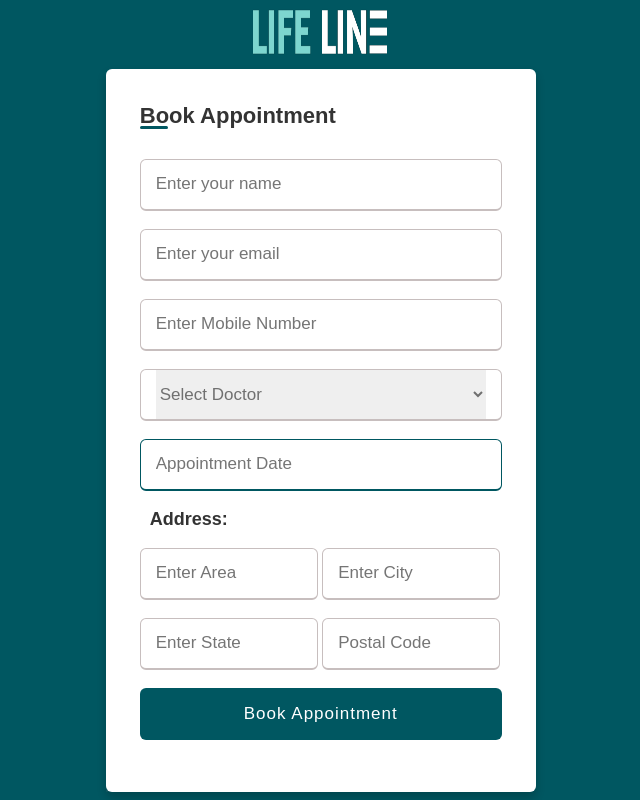
After one commit to itsbasil/Hospital-Management, a Django app: page /appointment in a window 1280 px wide. The commit adds this page. Shown: the whole page, without its empty margins (320-960 px from the left). Run offline with Django 4.2, Linux system fonts and the light colour scheme.

Commit message:
appointment page added

```diff
--- /dev/null
+++ b/myenv/myproject/myapp/static/css/appointment.css
@@ -0,0 +1,217 @@
+/*-----------------------------------*\
+  #CUSTOM PROPERTY
+\*-----------------------------------*/
+
+:root {
+
+    /**
+     * colors
+     */
+
+    --rich-black-fogra-29: hsl(222, 44%, 8%);
+    --middle-blue-green_40: hsla(174, 64%, 71%, 0.4);
+    --midnight-green: hsl(186, 100%, 19%);
+    --midnight-green_a25: hsla(186, 100%, 19%, 0.25);
+    --independece: hsl(236, 14%, 39%);
+    --verdigris: hsl(182, 100%, 35%);
+    --ming: hsl(186, 72%, 24%);
+    --space-cadet: hsla(226, 45%, 24%);
+    --eerie-black: hsl(0, 0%, 13%);
+    --alice-blue: hsl(187, 25%, 94%);
+    --gray-web: hsl(0, 0%, 50%);
+    --gainsboro: hsl(0, 0%, 87%);
+    --white: hsl(0, 0%, 100%);
+    --white_a20: hsla(0, 0%, 100%, 0.2);
+    --white_a10: hsla(0, 0%, 100%, 0.1);
+    --black: hsl(0, 0%, 0%);
+
+    /**
+     * typography
+     */
+
+    --ff-oswald: 'Oswald', sans-serif;
+    --ff-rubik: 'Rubik', sans-serif;
+
+    --headline-lg: 5rem;
+    --headline-md: 3rem;
+    --headline-sm: 2rem;
+    --title-lg: 1.8rem;
+    --title-md: 1.5rem;
+    --title-sm: 1.4rem;
+
+    --fw-500: 500;
+    --fw-700: 700;
+
+    /**
+     * spacing
+     */
+
+    --section-padding: 120px;
+
+    /**
+     * box shadow
+     */
+
+    --shadow-1: 0px 2px 20px hsla(209, 36%, 72%, 0.2);
+    --shadow-2: 0 4px 16px hsla(0, 0%, 0%, 0.06);
+
+    /**
+     * border radius
+     */
+
+    --radius-circle: 50%;
+    --radius-12: 12px;
+    --radius-6: 6px;
+    --radius-4: 4px;
+
+    /**
+     * transition
+     */
+
+    --transition-1: 0.25s ease;
+    --transition-2: 0.5s ease;
+    --transition-3: 1s ease;
+    --cubic-in: cubic-bezier(0.51, 0.03, 0.64, 0.28);
+    --cubic-out: cubic-bezier(0.05, 0.83, 0.52, 0.97);
+
+  }
+
+
+
+
+  @import url('https://fonts.googleapis.com/css?family=Poppins:400,500,600,700&display=swap');
+  *{
+    margin: 0;
+    padding: 0;
+    box-sizing: border-box;
+    font-family: 'Poppins', sans-serif;
+  }
+  body{
+    min-height: 100vh;
+    display: flex;
+    align-items: center;
+    justify-content: center;
+    background:  var(--midnight-green);
+  }
+  .wrapper{
+    position: relative;
+    max-width: 430px;
+    width: 180%;
+    background: #fff;
+    padding: 34px;
+    border-radius: 6px;
+    box-shadow: 0 5px 10px rgba(0,0,0,0.2);
+  }
+  .wrapper h2{
+    position: relative;
+    font-size: 22px;
+    font-weight: 600;
+    color: #333;
+  }
+  .wrapper h2::before{
+    content: '';
+    position: absolute;
+    left: 0;
+    bottom: 0;
+    height: 3px;
+    width: 28px;
+    border-radius: 12px;
+    background: var(--midnight-green);
+  }
+  .wrapper h3{
+    position: relative;
+    font-size: 18px;
+    font-weight: 600;
+    color: #333;
+  }
+
+  .wrapper form{
+    margin-top: 30px;
+  }
+  .wrapper :where( form .input-box,.select-box){
+    height: 52px;
+    margin: 18px 0;
+  }
+  form :where(.input-box input, .select-box){
+    height: 100%;
+    width: 100%;
+    outline: none;
+    padding: 0 15px;
+    font-size: 17px;
+    font-weight: 400;
+    color: #333;
+    border: 1.5px solid #C7BEBE;
+    border-bottom-width: 2.5px;
+    border-radius: 6px;
+    transition: all 0.3s ease;
+  }
+
+  .wrapper form .input-box2{
+    height: 52px;
+    margin: 18px 0;
+  }
+
+  form .input-box2 input{
+    height: 100%;
+    width: 178px;
+    outline: none;
+    padding: 0 15px;
+    font-size: 17px;
+    font-weight: 400;
+    color: #333;
+    border: 1.5px solid #C7BEBE;
+    border-bottom-width: 2.5px;
+    border-radius: 6px;
+    transition: all 0.3s ease;
+  }
+  .select-box select{
+    height:100%;
+    width:100%;
+    outline:none;
+    border:none;
+    color: #707070;
+    font-size: 17px;
+    font-weight: 400;
+  }
+
+  .input-box input:focus,
+  .input-box input:valid{
+    border-color: var(--midnight-green);
+  }
+  form .policy{
+    display: flex;
+    align-items: center;
+  }
+  form h3{
+    color: #707070;
+    font-size: 14px;
+    font-weight: 500;
+    margin-left: 10px;
+  }
+  .input-box.button input{
+    color: #fff;
+    letter-spacing: 1px;
+    border: none;
+    background: var(--midnight-green);
+    cursor: pointer;
+  }
+  .input-box.button input:hover{
+    background:  var(--midnight-green);
+  }
+  form .text h3{
+   color: #333;
+   width: 100%;
+   text-align: center;
+  }
+  form .text h3 a{
+    color: var(--midnight-green);
+    text-decoration: none;
+  }
+  form .text h3 a:hover{
+    text-decoration: underline;
+  }
+  .reglogo{
+
+    text-align-last: center;
+    margin-bottom: 10px;
+  }
--- a/myenv/myproject/myapp/static/css/style.css
+++ b/myenv/myproject/myapp/static/css/style.css
@@ -226,7 +226,9 @@ body.nav-active { overflow: hidden; }
 
 .btn:is(:hover, :focus-visible)::before { transform: translateX(100%); }
 
-.w-100 { width: 100%; }
+.w-100 {
+   width: 100%;
+   }
 
 .grid-list {
   display: grid;
--- /dev/null
+++ b/myenv/myproject/myapp/templates/appointment.html
@@ -0,0 +1,67 @@
+<!DOCTYPE html>
+<html lang="en" dir="ltr">
+  <head>
+    <meta charset="UTF-8">
+    <meta name="viewport" content="width=device-width, initial-scale=1.0">
+    <title>LIFE LINE HOSPITAL </title>
+    <link rel="stylesheet" href="../static/css/appointment.css">
+   </head>
+<body>
+
+  <section class="section hero" style="background-image: url('./static/images/hero-bg.png')" aria-label="home">
+    <div class="reglogo"> <a href="#" class="logo">
+      <img src="../static/images/logo.png" width="136" height="46" loading="lazy" alt="Lifeline">
+    </a></div>
+  <div class="wrapper">
+    <h2>Book Appointment</h2>
+    <form action="#">
+      <div class="input-box">
+        <input type="text" placeholder="Enter your name" required>
+      </div>
+      <div class="input-box">
+        <input type="email" placeholder="Enter your email" required>
+      </div>
+      <div class="input-box">
+        <input type="number" placeholder="Enter Mobile Number" required>
+      </div>
+
+      <div class="input-box">
+        <div class="column">
+            <div class="select-box">
+         <select>
+            <option>Select Doctor</option>
+            <option>Doctor1</option>
+            <option>Doctor2</option>
+            <option>Doctor3</option>
+            <option>Doctor4</option>
+         </select>
+         </div>
+        </div>
+      </div>
+
+      <div class="input-box">
+
+        <input type="text" name="date" placeholder="Appointment Date" onfocus="(this.type='date')" onblur="if(!this.value) this.type='text'">
+      </div>
+
+
+      <h3>Address:</h3>
+
+      <div class="input-box2">
+        <input type="text" placeholder="Enter Area" required>
+        <input type="text" placeholder="Enter City" required>
+      </div>
+      <div class="input-box2">
+        <input type="text" placeholder="Enter State" required>
+        <input type="number" placeholder="Postal Code" required>
+      </div>
+
+      <div class="input-box button">
+        <input type="Submit" value="Book Appointment">
+      </div>
+    </form>
+  </div>
+  </section>
+
+</body>
+</html>
--- a/myenv/myproject/myapp/urls.py
+++ b/myenv/myproject/myapp/urls.py
@@ -22,4 +22,5 @@ urlpatterns = [
      path('',views.index,name='index'),
      path('patientReg',views.patientReg,name='patientReg'),
      path('patientLog',views.patientLog,name='patientLog'),
+     path('appointment',views.appointment,name='appointment'),
 ]
--- a/myenv/myproject/myapp/views.py
+++ b/myenv/myproject/myapp/views.py
@@ -9,3 +9,5 @@ def patientReg(request):
     return render (request, 'patientReg.html')
 def patientLog(request):
     return render (request, 'patientLog.html')
+def appointment(request):
+    return render (request, 'appointment.html')
```
Also changed, not shown: myenv/myproject/myapp/templates/index.html (+10 -17 lines), 1 other file.
